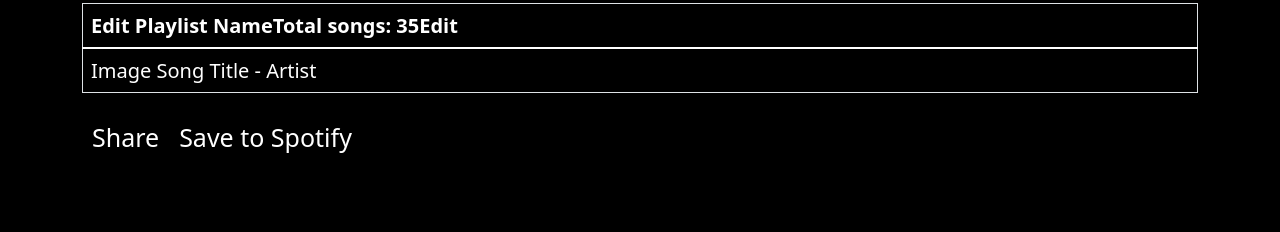
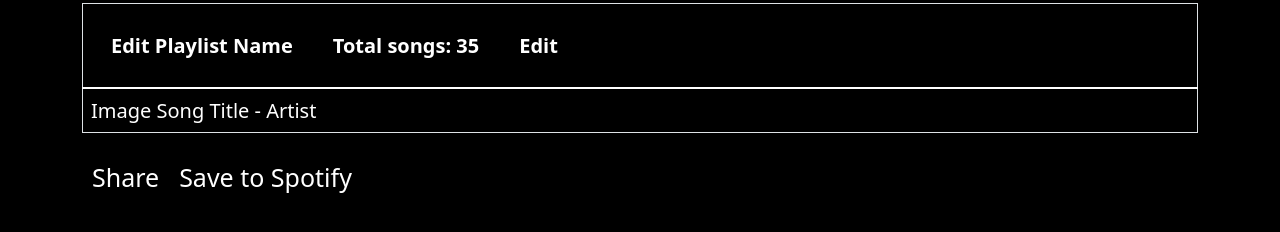
Before and after one commit to chun-andrew/Classify, a website: page src/public/tuneplaylist.html in a window 1280 px wide. Shown: the part 78-310 px from the top of the page. Drawn offline with nearby package versions, Linux system fonts and the light colour scheme.

```diff
--- a/src/public/tuneplaylist.html
+++ b/src/public/tuneplaylist.html
@@ -32,7 +32,7 @@
                     <thead>
                       <tr>
                         <th scope="col">
-                          <div style="display:flex"><span>Edit Playlist Name</span> <span>Total songs: 35</span> <span>Edit</span></div>
+                          <div style="display:flex" class="text-center"><span style="padding:20px">Edit Playlist Name</span> <span style="padding:20px">Total songs: 35</span> <span style="padding:20px">Edit</span></div>
                         </th>
                       </tr>
                     </thead>
@@ -42,7 +42,7 @@
                       </tr>
                     </tbody>
                   </table>
-                  <div style = "display:flex" class="share/save">
+                  <div style = "display:flex" class="share/save text-center">
                     <a style="display:inline-block; padding:10px">Share</a>
                     <a style="display:inline-block; padding:10px">Save to Spotify</a>
                   </div>
```
